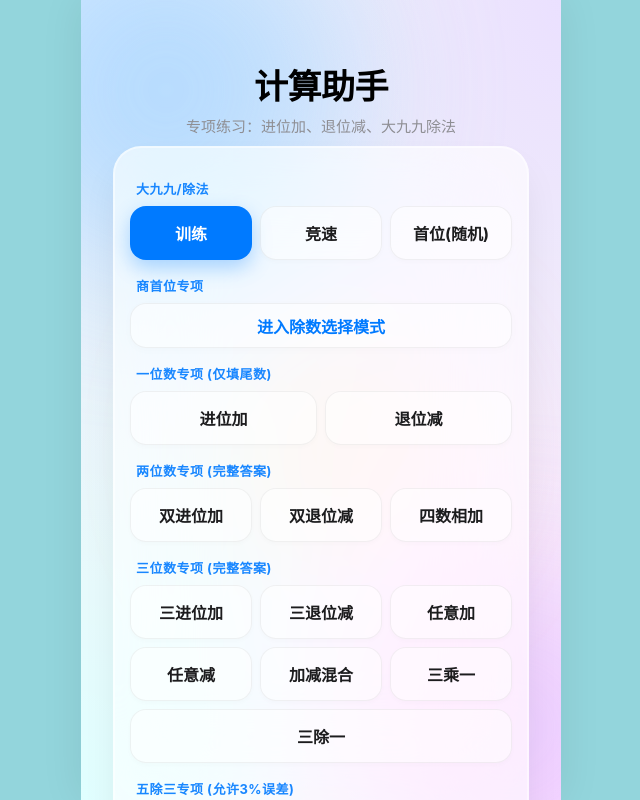
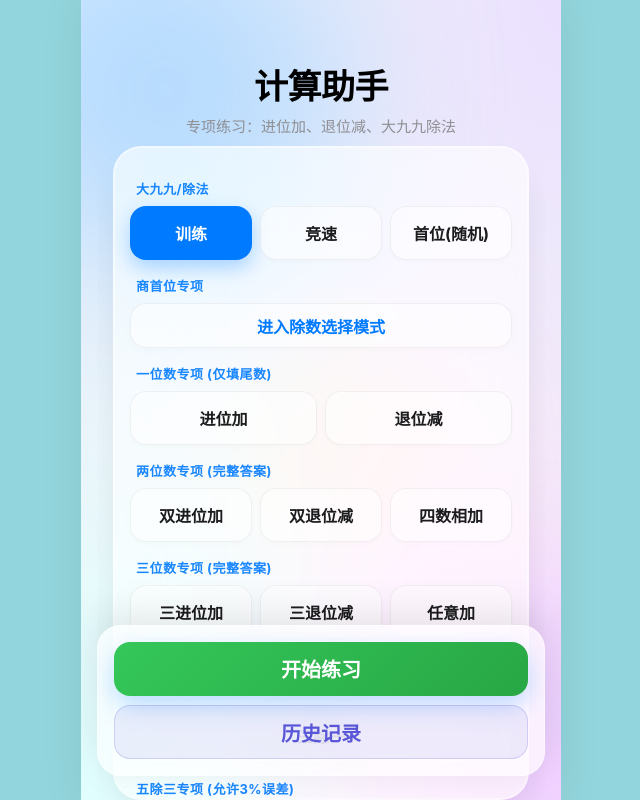
Before and after one commit to carey-hu/calulation-test, a Vue app: page / in a window 1280 px wide. Shown: the whole page, without its empty margins (319-959 px from the left). Built offline with nearby package versions, Linux system fonts and the light colour scheme.

Commit message:
重构代码1

```diff
--- a/src/App.vue
+++ b/src/App.vue
@@ -1182,7 +1182,7 @@ export default {
 }
 
 .homeStartBtn{ margin-top: 14px; }
-.page { height: 100vh; min-height: 100vh; background: radial-gradient(at 0% 0%, hsla(210,100%,94%,1) 0, transparent 50%), radial-gradient(at 100% 0%, hsla(260,100%,94%,1) 0, transparent 50%), radial-gradient(at 100% 100%, hsla(300,100%,94%,1) 0, transparent 50%), radial-gradient(at 0% 100%, hsla(180,100%,94%,1) 0, transparent 50%); background-color: #f2f2f7; color: #1c1c1e; display: flex; flex-direction: column; max-width: 480px; margin: 0 auto; box-shadow: 0 0 40px rgba(0,0,0,0.08); font-family: -apple-system, BlinkMacSystemFont, "SF Pro Text", "Segoe UI", Roboto, Helvetica, Arial, sans-serif; box-sizing: border-box; position: relative; overflow: hidden; }
+.page { height: 100vh; height: 100dvh; min-height: 100vh; background: radial-gradient(at 0% 0%, hsla(210,100%,94%,1) 0, transparent 50%), radial-gradient(at 100% 0%, hsla(260,100%,94%,1) 0, transparent 50%), radial-gradient(at 100% 100%, hsla(300,100%,94%,1) 0, transparent 50%), radial-gradient(at 0% 100%, hsla(180,100%,94%,1) 0, transparent 50%); background-color: #f2f2f7; color: #1c1c1e; display: flex; flex-direction: column; max-width: 480px; margin: 0 auto; box-shadow: 0 0 40px rgba(0,0,0,0.08); font-family: -apple-system, BlinkMacSystemFont, "SF Pro Text", "Segoe UI", Roboto, Helvetica, Arial, sans-serif; box-sizing: border-box; position: relative; overflow: hidden; }
 .mesh-bg { position: absolute; top:0; left:0; width:100%; height:100%; z-index:0; pointer-events:none; }
 .orb { position: absolute; border-radius: 50%; filter: blur(80px); opacity: 0.7; animation: float 10s infinite alternate ease-in-out; }
 .orb-1 { width: 350px; height: 350px; background: #a2d2ff; top: -100px; left: -100px; }
@@ -1201,6 +1201,7 @@ export default {
   overflow: hidden;
   padding-top: max(60px, env(safe-area-inset-top));
   padding-bottom: 0;
+  position: relative; /* 确保子元素的 absolute 基于此容器 */
 }
 
 .header-area {
@@ -1212,11 +1213,12 @@ export default {
 /* 修改：去除 overflow 以修复阴影问题，增加 margin-bottom 拉大间距 */
 .menu-area-fixed {
   flex: 1;
-  overflow: visible;
+  overflow: hidden; /* 内部滚动，外部隐藏 */
   padding: 0 16px;
-  margin-bottom: 24px;
+  margin-bottom: 0; /* 修改：移除原本为了避让 flex 布局留的 margin */
   display: flex;
   flex-direction: column;
+  z-index: 1; /* 确保在底部按钮层级之下 */
 }
 
 .full-menu-card {
@@ -1234,20 +1236,28 @@ export default {
   overflow-y: auto;
   -webkit-overflow-scrolling: touch;
   padding: 16px;
+  /* 核心修改：底部预留足够空间 (按钮区域高度约 160px) */
+  padding-bottom: 180px;
   scrollbar-width: none;
 }
 .menu-scroll-container::-webkit-scrollbar { display: none; }
 
 .fixed-bottom {
-  flex-shrink: 0;
-  padding: 0 16px 24px 16px;
+  position: absolute; /* 修改：从 flex 布局改为绝对定位 */
+  bottom: 0;
+  left: 0;
+  right: 0;
+  padding: 0 16px;
   padding-bottom: calc(24px + env(safe-area-inset-bottom));
-  z-index: 10;
+  z-index: 20; /* 确保浮在滚动列表之上 */
+  pointer-events: none; /* 让点击穿透容器边缘 */
 }
 
 .bottom-panel {
   padding: 16px;
   border-radius: 24px !important;
+  pointer-events: auto; /* 恢复按钮区域的点击 */
+  box-shadow: 0 -10px 40px rgba(0,0,0,0.1) !important;
 }
 
 .full-height { flex: 1; display: flex; flex-direction: column; height: 100vh; }
```
